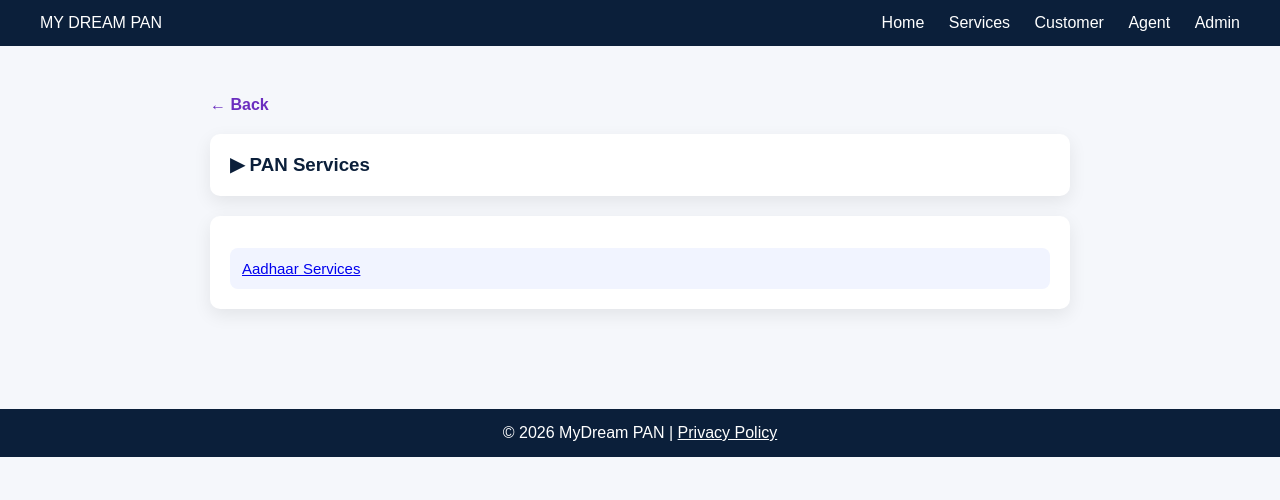
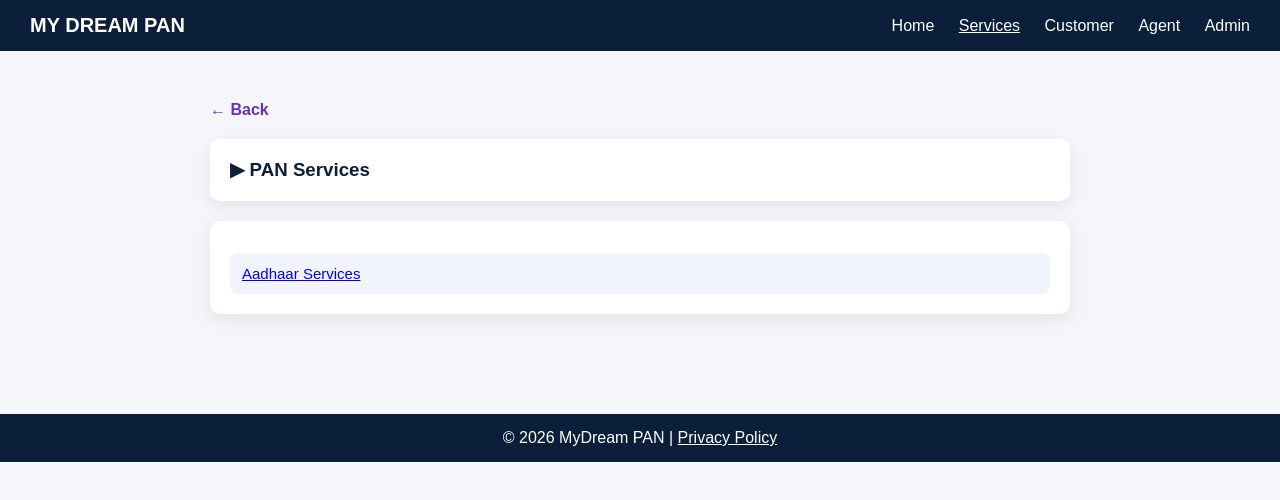
Before and after one commit to kanala2000/mydreampan-frontend, a plain HTML site: page services.html in a window 1280 px wide. Drawn offline with Linux system fonts and the light colour scheme.

Commit message:
updated swervices page

```diff
--- a/services.html
+++ b/services.html
@@ -10,7 +10,42 @@
   <!-- Common JS -->
   <script defer src="/js/main.js"></script>
 
+  <!-- ✅ ADDED: NAVBAR FIX (ONLY ADD) -->
   <style>
+    body {
+      margin: 0;
+      font-family: Arial, sans-serif;
+      background: #f4f6fb;
+    }
+
+    /* ===== NAVBAR FIX ===== */
+    .navbar {
+      display: flex;
+      justify-content: space-between;
+      align-items: center;
+      background: #0b1f3a;
+      padding: 14px 30px;
+    }
+
+    .navbar .logo {
+      color: #fff;
+      font-size: 20px;
+      font-weight: bold;
+    }
+
+    .navbar nav a {
+      color: #fff;
+      margin-left: 20px;
+      text-decoration: none;
+      font-weight: 500;
+    }
+
+    .navbar nav a.active,
+    .navbar nav a:hover {
+      text-decoration: underline;
+    }
+    /* ===== END NAVBAR FIX ===== */
+
     .container {
       max-width: 900px;
       margin: 30px auto;
@@ -149,7 +184,6 @@
   }
 
   function goBack() {
-    // FIXED BACK (no infinite loop)
     window.location.href = "/index.html";
   }
 </script>
```
